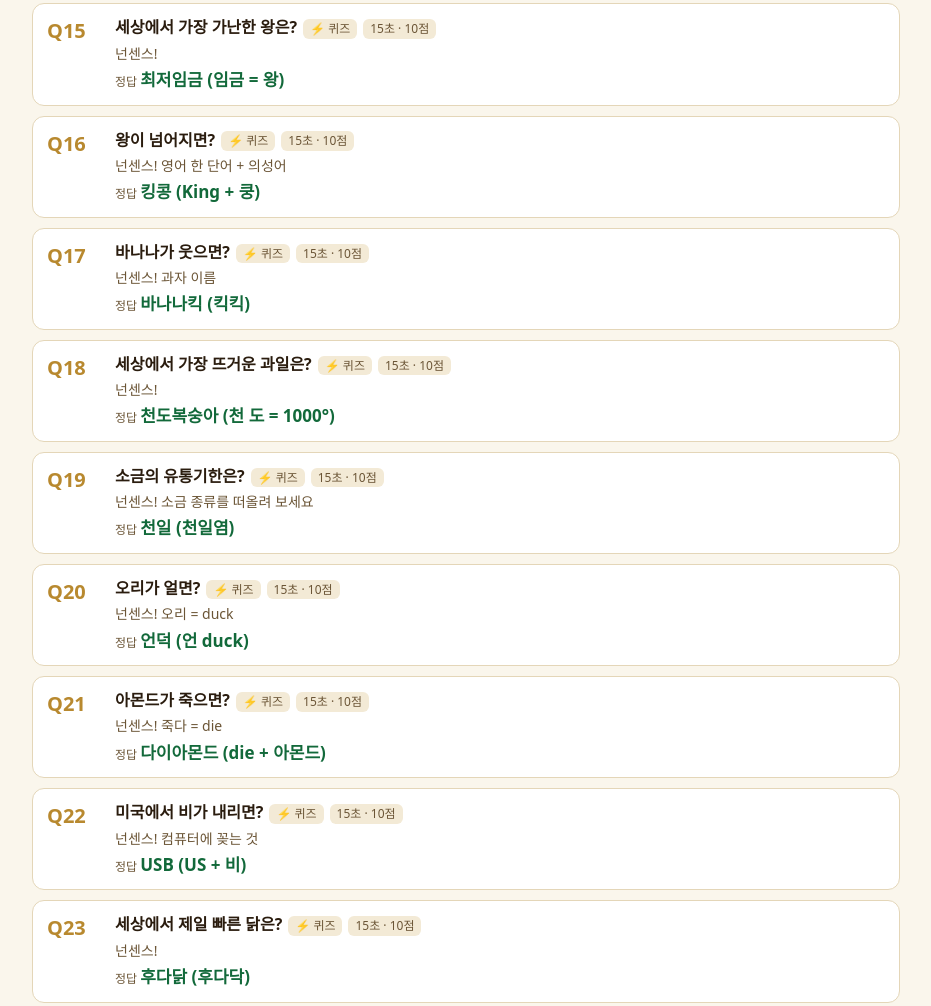
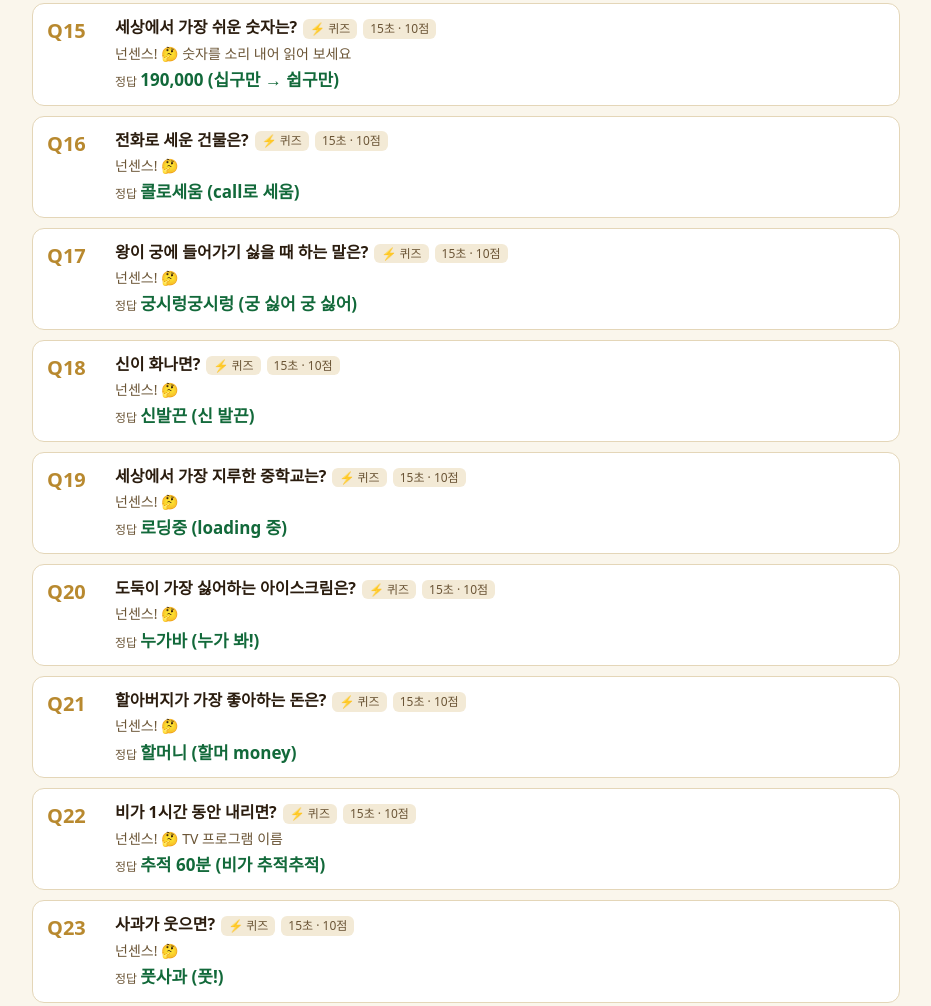
Before and after one commit to SHYUN709/hogwarts-owl-envelope-game, a plain HTML site: page answers.html in a window 1280 px wide. Shown: the part 1933-2939 px from the top of the page, without its empty margins (174-1105 px from the left). Drawn offline with Linux system fonts and the light colour scheme.

Commit message:
Always include naming rounds; harder Korean riddles
- Quizzes with must: true are always among this game's quiz envelopes
- The 3 line-up naming rounds are marked must and badged on the answer sheet
- Replace easy nonsense riddles with ones that take a moment of thought

Co-Authored-By: Claude Opus 5.5 <noreply@anthropic.com>

```diff
--- a/answers.html
+++ b/answers.html
@@ -65,7 +65,7 @@
       const quizzes = T.quizzes.map((q, i) => `
         <div class="card ${q.team ? "team" : ""}" id="q${i + 1}">
           <div class="no">Q${i + 1}</div>
-          <div class="q">${esc(q.q)}<span class="meta kind">${q.team ? "👥 함께" : "⚡ 퀴즈"}</span><span class="meta">${timeOf(q)} · ${q.points ?? C.quiz.points}점</span></div>
+          <div class="q">${esc(q.q)}<span class="meta kind">${q.team ? "👥 함께" : "⚡ 퀴즈"}</span><span class="meta">${timeOf(q)} · ${q.points ?? C.quiz.points}점</span>${q.must ? `<span class="meta" style="background:#ffe1a8;color:#7a4a00">★ 매 판 출제</span>` : ""}</div>
           ${q.hint ? `<div class="hint">${esc(q.hint)}</div>` : "<div></div>"}
           <div class="a">${esc(q.a)}</div>
         </div>`).join("");
--- a/content.js
+++ b/content.js
@@ -10,6 +10,7 @@
  *    team  : true 이면 "👥 함께 퀴즈" — 팀 전원이 같이 푸는 문제
  *    time  : 이 문제만 제한시간(초). 0 이면 타이머 없음. 안 쓰면 config.js 기본값(15초)
  *    points: 이 문제만 점수 다르게. 안 쓰면 기본값(10점)
+ *    must  : true 이면 매 판 반드시 출제 (나머지 자리는 무작위)
  *
  *  퀴즈 봉투 수(기본 12장)보다 문제가 많으면 그중 무작위로 나옵니다.
  * ===================================================================== */
@@ -31,16 +32,16 @@ window.GAME_CONTENT = {
     { q: "What sound does an owl make in English?", hint: "영어로 부엉이 울음소리는?", a: "Hoot (후트)" },
     { q: "What is the name of the magic school on our title screen?", hint: "힌트: 게임 첫 화면을 떠올려 보세요 🏰", a: "Hogwarts (호그와트)" },
 
-    /* ---------- 🤪 한국식 넌센스 퀴즈 (15초) ---------- */
-    { q: "세상에서 가장 가난한 왕은?", hint: "넌센스!", a: "최저임금 (임금 = 왕)" },
-    { q: "왕이 넘어지면?", hint: "넌센스! 영어 한 단어 + 의성어", a: "킹콩 (King + 쿵)" },
-    { q: "바나나가 웃으면?", hint: "넌센스! 과자 이름", a: "바나나킥 (킥킥)" },
-    { q: "세상에서 가장 뜨거운 과일은?", hint: "넌센스!", a: "천도복숭아 (천 도 = 1000°)" },
-    { q: "소금의 유통기한은?", hint: "넌센스! 소금 종류를 떠올려 보세요", a: "천일 (천일염)" },
-    { q: "오리가 얼면?", hint: "넌센스! 오리 = duck", a: "언덕 (언 duck)" },
-    { q: "아몬드가 죽으면?", hint: "넌센스! 죽다 = die", a: "다이아몬드 (die + 아몬드)" },
-    { q: "미국에서 비가 내리면?", hint: "넌센스! 컴퓨터에 꽂는 것", a: "USB (US + 비)" },
-    { q: "세상에서 제일 빠른 닭은?", hint: "넌센스!", a: "후다닭 (후다닥)" },
+    /* ---------- 🤪 한국식 넌센스 퀴즈 (15초, 살짝 생각해야 하는 난이도) ---------- */
+    { q: "세상에서 가장 쉬운 숫자는?", hint: "넌센스! 🤔 숫자를 소리 내어 읽어 보세요", a: "190,000 (십구만 → 쉽구만)" },
+    { q: "전화로 세운 건물은?", hint: "넌센스! 🤔", a: "콜로세움 (call로 세움)" },
+    { q: "왕이 궁에 들어가기 싫을 때 하는 말은?", hint: "넌센스! 🤔", a: "궁시렁궁시렁 (궁 싫어 궁 싫어)" },
+    { q: "신이 화나면?", hint: "넌센스! 🤔", a: "신발끈 (신 발끈)" },
+    { q: "세상에서 가장 지루한 중학교는?", hint: "넌센스! 🤔", a: "로딩중 (loading 중)" },
+    { q: "도둑이 가장 싫어하는 아이스크림은?", hint: "넌센스! 🤔", a: "누가바 (누가 봐!)" },
+    { q: "할아버지가 가장 좋아하는 돈은?", hint: "넌센스! 🤔", a: "할머니 (할머 money)" },
+    { q: "비가 1시간 동안 내리면?", hint: "넌센스! 🤔 TV 프로그램 이름", a: "추적 60분 (비가 추적추적)" },
+    { q: "사과가 웃으면?", hint: "넌센스! 🤔", a: "풋사과 (풋!)" },
 
     /* ---------- 👥 함께 퀴즈 (팀 전원 참여, 시간 넉넉히) ---------- */
     { team: true, time: 30,
@@ -79,15 +80,15 @@ window.GAME_CONTENT = {
     /* ---------- 🗣️ 줄줄이 말해요 (팀 단합) ----------
        팀원이 한 명씩 돌아가며 하나씩 외치기 · 같은 사람 연속 X · 중복/틀림/5초 이상 막히면 끝
        목표 개수를 채우면 성공. a에 예시 정답을 적어 두었으니 판정할 때 참고하세요. */
-    { team: true, time: 40,
+    { team: true, must: true, time: 40,
       q: "🍗 줄줄이 말해요: 치킨집 브랜드 10개!",
       hint: "팀원이 한 명씩 돌아가며 치킨 브랜드 이름 외치기 · 중복·막힘(5초) 없이 10개면 성공",
       a: "교촌, BBQ, BHC, 굽네, 네네, 처갓집, 페리카나, 멕시카나, 호식이두마리, 또래오래, 노랑통닭, 60계, 푸라닭, 지코바, 자담치킨, 순살만공격, 바른치킨, 깐부치킨 …" },
-    { team: true, time: 40,
+    { team: true, must: true, time: 40,
       q: "🎓 줄줄이 말해요: 인천대학교 학과 8개!",
       hint: "팀원이 한 명씩 돌아가며 인천대에 있는 학과(학부) 이름 외치기 · 중복·막힘(5초) 없이 8개면 성공",
       a: "예) 국어국문, 영어영문, 중어중국, 일본지역문화, 수학, 물리, 화학, 해양, 패션산업, 경영, 경제, 행정, 정치외교, 사회복지, 신문방송, 문헌정보, 기계공학, 전기공학, 전자공학, 컴퓨터공학, 정보통신공학, 도시공학, 생명과학, 체육교육, 유아교육, 디자인, 공연예술, 법학 … (학과 개편이 있을 수 있으니 애매하면 학생들 의견으로 판정!)" },
-    { team: true, time: 40,
+    { team: true, must: true, time: 40,
       q: "🎤 줄줄이 말해요: 여자 아이돌 10개!",
       hint: "팀원이 한 명씩 돌아가며 걸그룹 이름 외치기 · 중복·막힘(5초) 없이 10개면 성공",
       a: "소녀시대, 원더걸스, 카라, 2NE1, 씨스타, 에이핑크, 트와이스, 레드벨벳, 블랙핑크, 마마무, 여자친구, 오마이걸, (여자)아이들, 있지, 에스파, 아이브, 르세라핌, 뉴진스, 케플러, 엔믹스, 아일릿, 베이비몬스터, 키스오브라이프 …" },
```
Also changed, not shown: game.js (+16 -2 lines).
